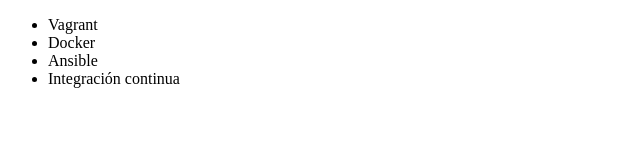
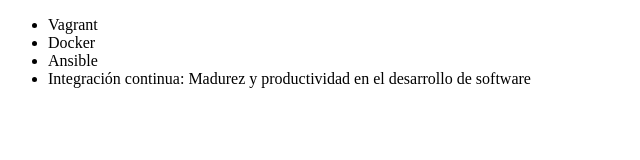
Before and after one commit to JuanDriko/Prueba, a plain HTML site: page index.html in a window 1280 px wide. Shown: the whole page, without its empty margins (0-640 px from the left). Drawn offline with Linux system fonts and the light colour scheme.

Commit message:
renombrando curso de integracion

```diff
--- a/index.html
+++ b/index.html
@@ -11,7 +11,7 @@
         <li>Vagrant</li>
         <li>Docker</li>
         <li>Ansible</li>
-        <li>Integración continua</li>
+        <li>Integración continua: Madurez y productividad en el desarrollo de software</li>
     </ul>
 
 </body>
```
